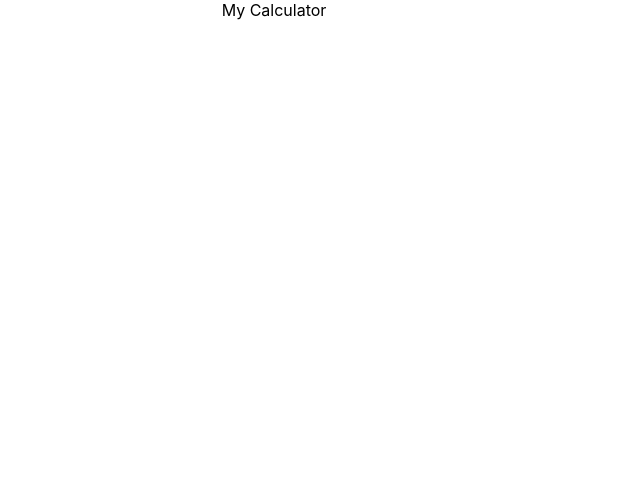
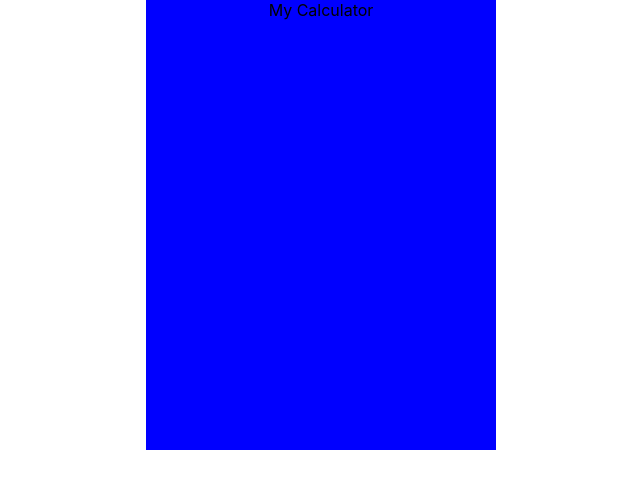
Before and after one commit to Ceddyp19/Calculator, a React (Create React App) app in the folder c-app/: page / in a window 1280 px wide. Shown: the top 488 px of the page, without its empty margins (366-1006 px from the left). Built offline with nearby package versions, Linux system fonts and the light colour scheme.

Commit message:
repositioned div and changed background color

```diff
--- a/c-app/src/App.css
+++ b/c-app/src/App.css
@@ -1,3 +1,11 @@
 .App {
   text-align: center;
+  display: block;
+    margin: auto;
+    width: 20%
 }
+
+#calculator {
+  width: 350px;
+  height: 450px;
+}
--- a/c-app/src/Calculator.js
+++ b/c-app/src/Calculator.js
@@ -3,7 +3,7 @@ import React, {Component} from 'react';
 class Calculator extends Component {
     state = {  }
     render() {
-        return ( <div>My Calculator</div> );
+        return ( <div id="calculator" style={{backgroundColor: 'blue'}}>My Calculator</div> );
     }
 }
 
```
Also changed, not shown: 1 other file (tests, documents, lock files or other folders).
